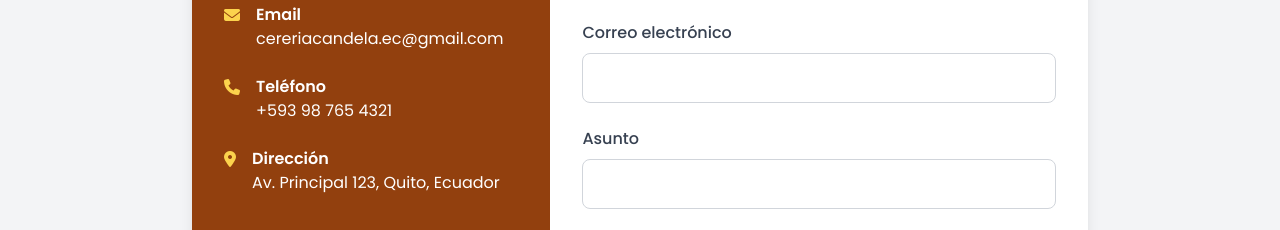
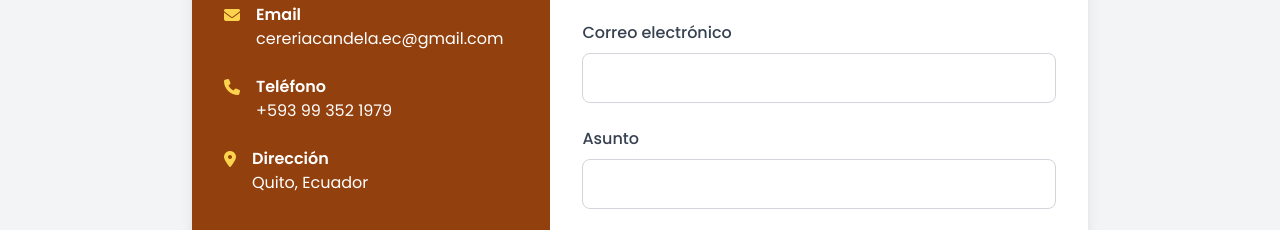
Before and after one commit to cereriacandela/cereriacandela.github.io, a website: page index.html in a window 1280 px wide. Shown: the part 1499-1729 px from the top of the page. Drawn offline with nearby package versions, Linux system fonts and the light colour scheme.

Commit message:
cam num telf

```diff
--- a/index.html
+++ b/index.html
@@ -189,7 +189,7 @@
                                 <i class="fas fa-phone text-amber-300 mt-1 mr-4"></i>
                                 <div>
                                     <h4 class="font-semibold">Teléfono</h4>
-                                    <p>+593 98 765 4321</p>
+                                    <p>+593 99 352 1979</p>
                                 </div>
                             </div>
 
@@ -197,7 +197,7 @@
                                 <i class="fas fa-map-marker-alt text-amber-300 mt-1 mr-4"></i>
                                 <div>
                                     <h4 class="font-semibold">Dirección</h4>
-                                    <p>Av. Principal 123, Quito, Ecuador</p>
+                                    <p>Quito, Ecuador</p>
                                 </div>
                             </div>
 
```
